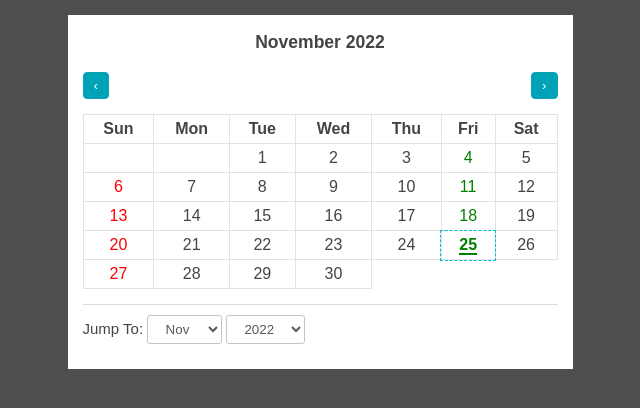
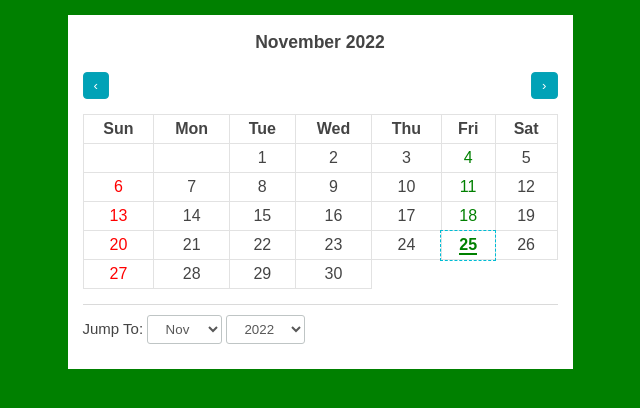
Before and after one commit to amiteshkumar302/Calendar, a plain HTML site: page index.html in a window 1280 px wide. Shown: the whole page, without its empty margins (320-960 px from the left). Drawn offline with Linux system fonts and the light colour scheme.

Commit message:
second commit

```diff
--- a/style.css
+++ b/style.css
@@ -7,7 +7,7 @@ html {
 
 body {
     margin: 0;
-    background: #504f4f;
+    background: green;
     font-size: 1em;
 }
 
```
